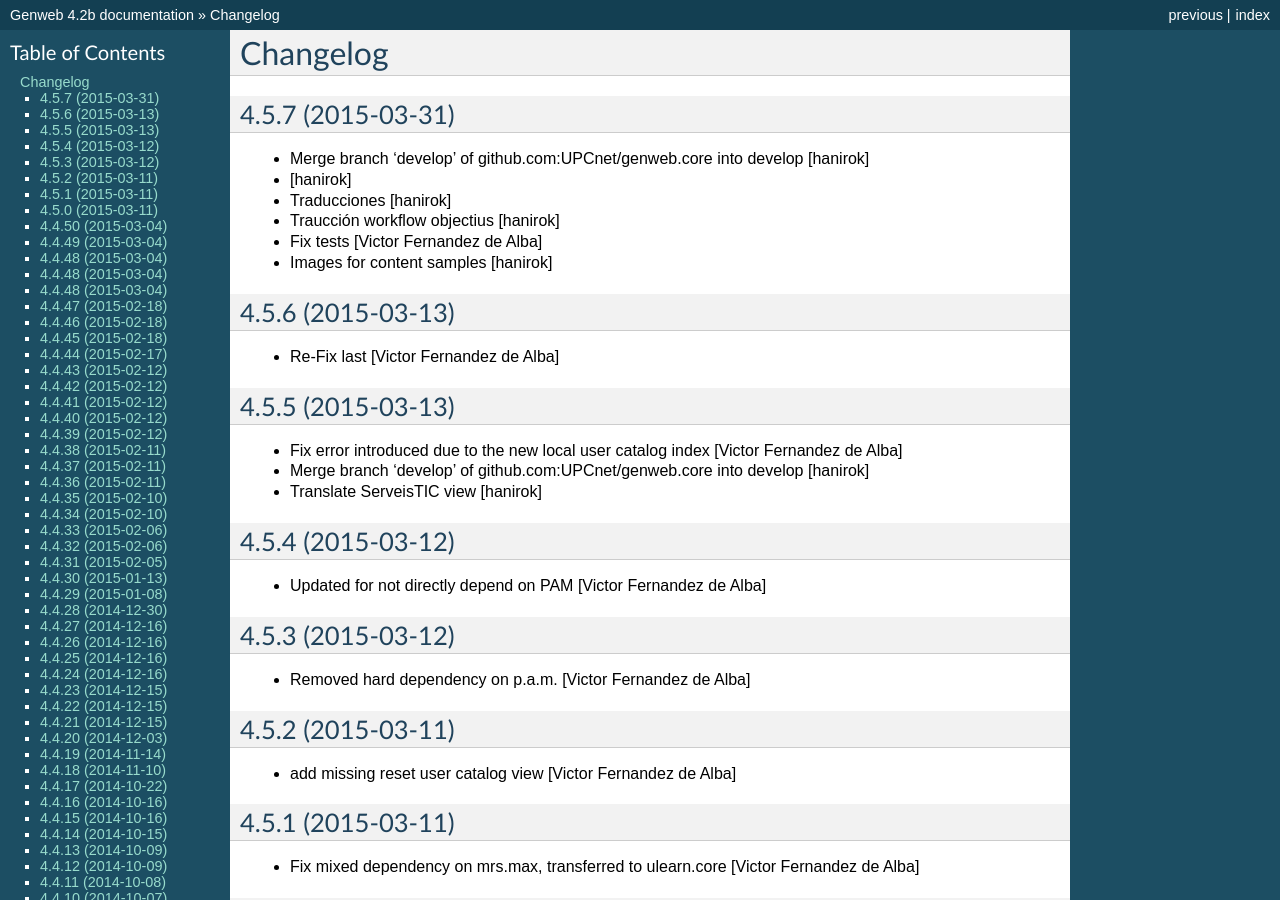
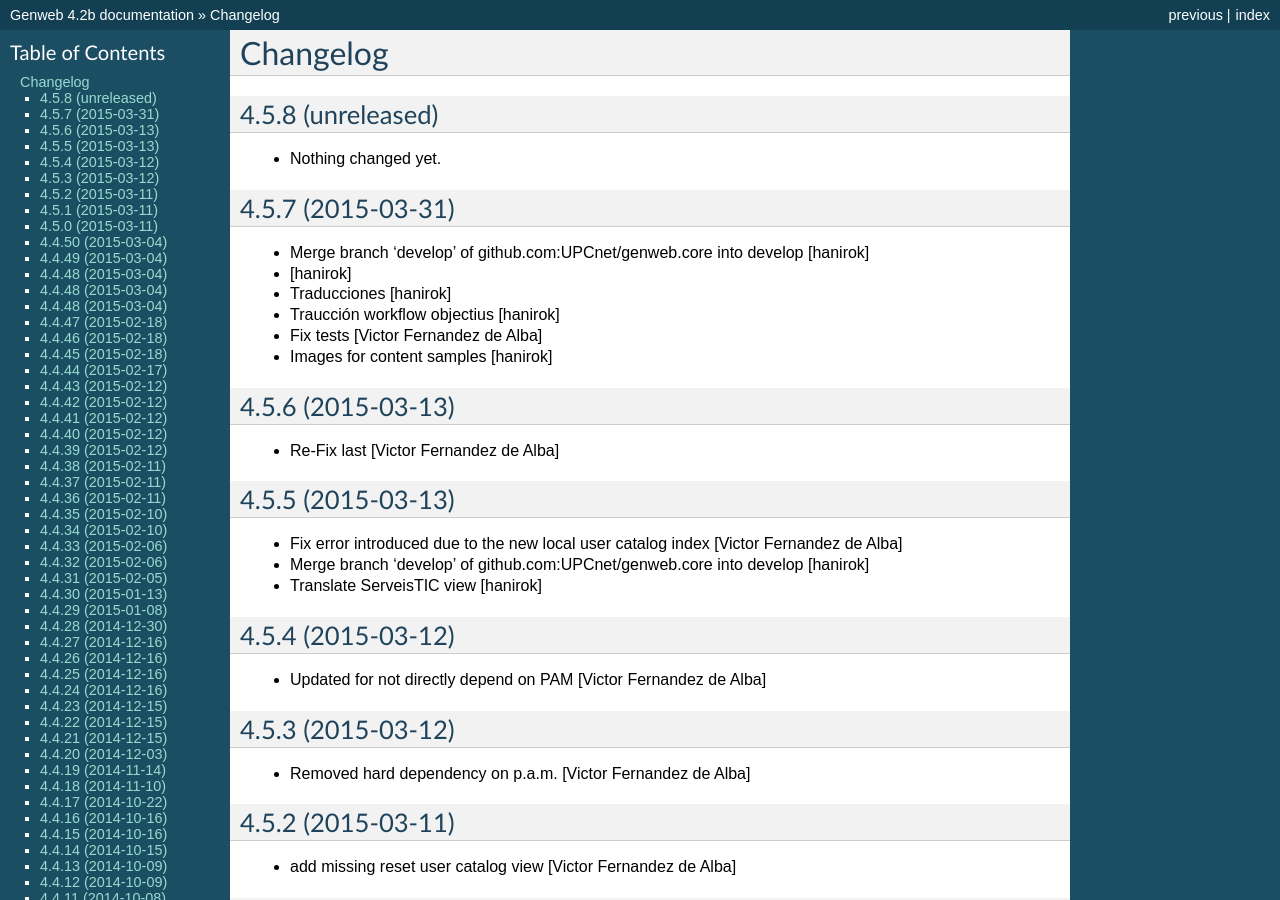
Before and after one commit to UPCnet/genweb.core, a Sphinx documentation site: the page built from docs/HISTORY.rst, in a window 1280 px wide and 900 px high. Built offline with Sphinx 7.4.7, drawn with Linux system fonts in a browser that asks for light colours.

Commit message:
Back to development: 4.5.8

```diff
--- a/docs/HISTORY.rst
+++ b/docs/HISTORY.rst
@@ -1,5 +1,11 @@
 Changelog
 =========
+
+4.5.8 (unreleased)
+------------------
+
+- Nothing changed yet.
+
 
 4.5.7 (2015-03-31)
 ------------------
--- a/setup.py
+++ b/setup.py
@@ -1,7 +1,7 @@
 from setuptools import setup, find_packages
 import os
 
-version = '4.5.7'
+version = '4.5.8.dev0'
 
 README = open("README.rst").read()
 HISTORY = open(os.path.join("docs", "HISTORY.rst")).read()
```
